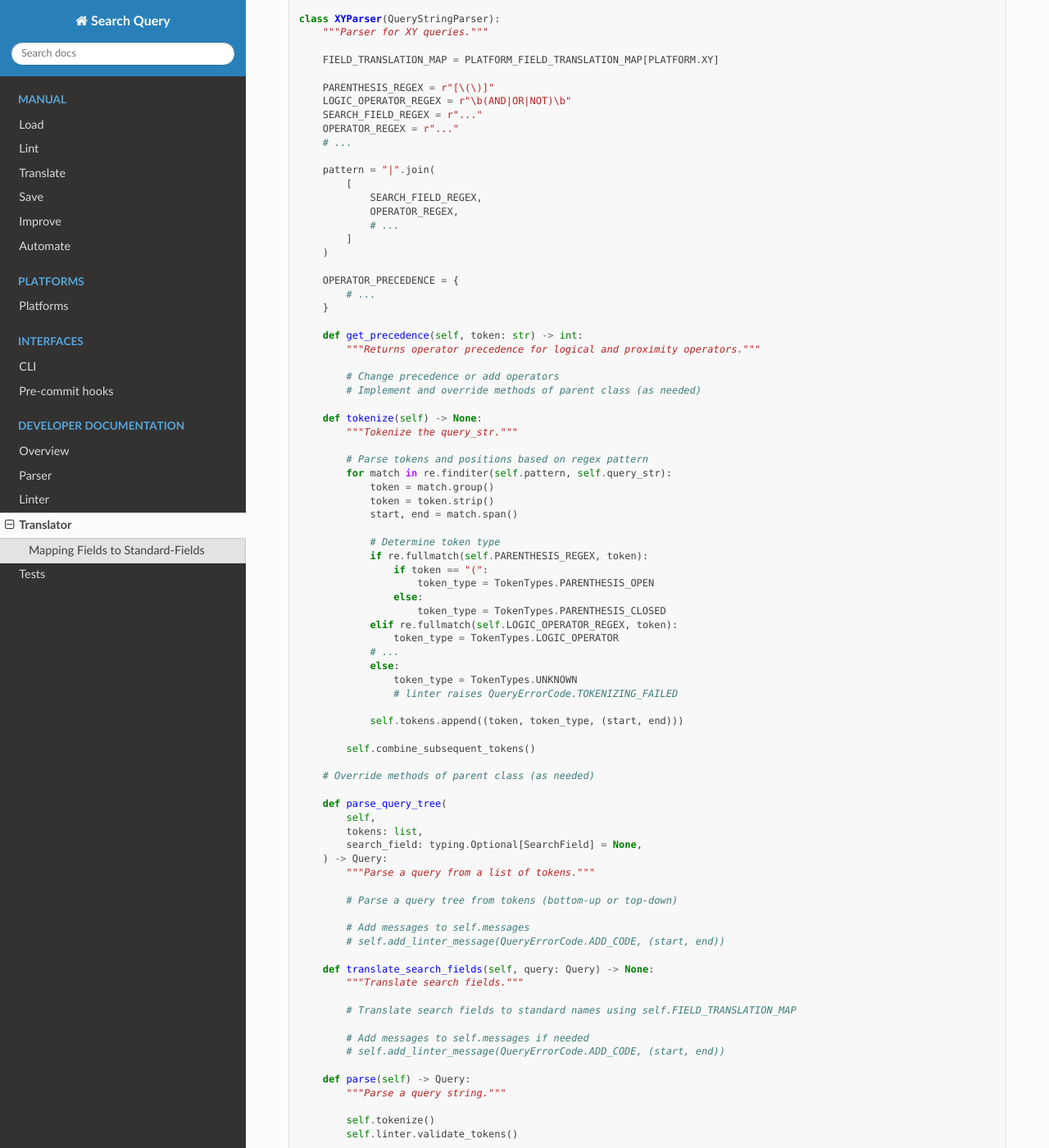
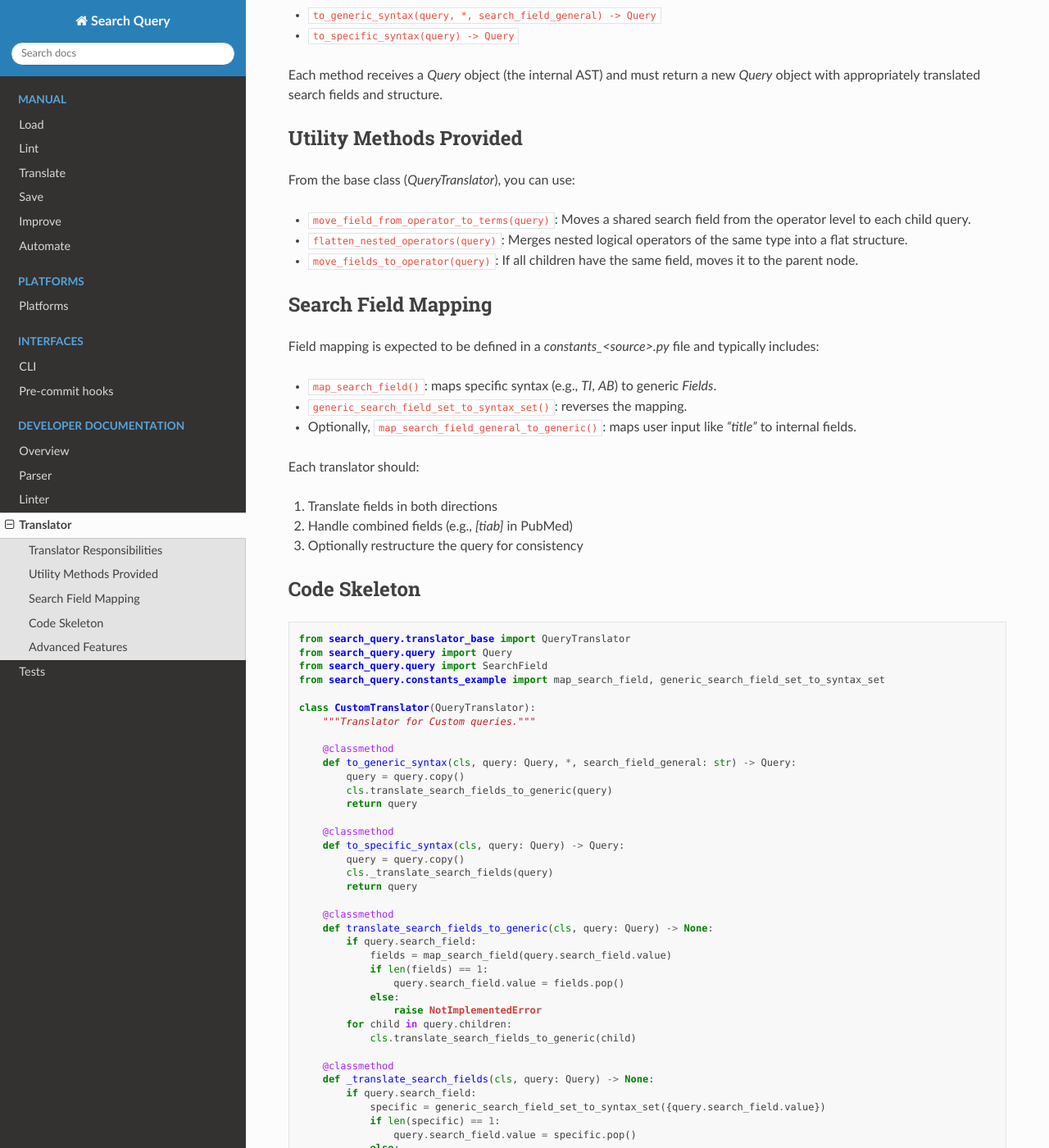
Before and after one commit to CoLRev-Environment/search-query, a Sphinx documentation site: the page built from docs/source/dev_docs/translator_development.rst, in a window 1280 px wide and 1400 px high, scrolled down 427 px. Shown: the whole window at 82% size. Built offline with Sphinx 7.4.7 and the Read the Docs theme 3.1.0, drawn with Linux system fonts in a browser that asks for light colours; some of the changed text lies outside the part shown.

Commit message:
update docs

```diff
--- a/docs/source/dev_docs/linter_skeleton.py
+++ b/docs/source/dev_docs/linter_skeleton.py
@@ -1,21 +1,43 @@
-#!/usr/bin/env python3
-"""XY query parser."""
 from search_query.linter_base import QueryStringLinter
-
+from search_query.constants import TokenTypes, QueryErrorCode
 
 class XYQueryStringLinter(QueryStringLinter):
-    """Linter for XY Query Strings"""
+    """Linter for XY query strings"""
+
+    VALID_TOKEN_SEQUENCES = {
+        TokenTypes.FIELD: [TokenTypes.SEARCH_TERM],
+        TokenTypes.SEARCH_TERM: [TokenTypes.LOGIC_OPERATOR, TokenTypes.PARENTHESIS_CLOSED],
+        TokenTypes.LOGIC_OPERATOR: [TokenTypes.SEARCH_TERM, TokenTypes.PARENTHESIS_OPEN],
+        # ...
+    }
 
     def validate_tokens(self) -> None:
-        """Validate token list"""
-
-        self.check_invalid_syntax()
-        self.check_missing_tokens()
+        """Main validation routine"""
+        self.check_unbalanced_parentheses()
         self.check_unknown_token_types()
         self.check_invalid_token_sequences()
-        self.check_unbalanced_parentheses()
-        self.add_artificial_parentheses_for_operator_precedence()
         self.check_operator_capitalization()
         self.check_invalid_characters_in_search_term("@&%$^~\\<>{}()[]#")
 
-        # several checks are available via QueryStringLinter
+        # custom validation
+        self.check_unsupported_search_fields()
+        self.check_field_positioning()
+
+    def check_unsupported_search_fields(self) -> None:
+        for token in self.parser.tokens:
+            if token.type == TokenTypes.FIELD and token.value not in VALID_FIELDS:
+                self.add_linter_message(
+                    QueryErrorCode.SEARCH_FIELD_UNSUPPORTED,
+                    position=token.position,
+                    details=f"Field {token.value} is not supported",
+                )
+
+    def check_invalid_token_sequences(self) -> None:
+        for i, token in enumerate(self.parser.tokens[:-1]):
+            expected = self.VALID_TOKEN_SEQUENCES.get(token.type, [])
+            if self.parser.tokens[i + 1].type not in expected:
+                self.add_linter_message(
+                    QueryErrorCode.INVALID_TOKEN_SEQUENCE,
+                    position=self.parser.tokens[i + 1].position,
+                    details=f"Unexpected token after {token.type}",
+                )
--- a/docs/source/dev_docs/parser_skeleton.py
+++ b/docs/source/dev_docs/parser_skeleton.py
@@ -1,121 +1,39 @@
-#!/usr/bin/env python3
-"""XY query parser."""
-from __future__ import annotations
-
-import re
-import typing
-
-from search_query.constants import PLATFORM
-from search_query.constants import PLATFORM_FIELD_TRANSLATION_MAP
-from search_query.constants import TokenTypes
-from search_query.parser_base import QueryListParser
-from search_query.parser_base import QueryStringParser
-from search_query.query import Query
-from search_query.query import SearchField
-
-
-class XYParser(QueryStringParser):
-    """Parser for XY queries."""
-
-    FIELD_TRANSLATION_MAP = PLATFORM_FIELD_TRANSLATION_MAP[PLATFORM.XY]
-
+class CustomParser(QueryStringParser):
     PARENTHESIS_REGEX = r"[\(\)]"
     LOGIC_OPERATOR_REGEX = r"\b(AND|OR|NOT)\b"
-    SEARCH_FIELD_REGEX = r"..."
-    OPERATOR_REGEX = r"..."
-    # ...
+    SEARCH_FIELD_REGEX = r"\b\w{2}="
+    SEARCH_TERM_REGEX = r"\"[^\"]+\"|\S+"
 
     pattern = "|".join(
-        [
-            SEARCH_FIELD_REGEX,
-            OPERATOR_REGEX,
-            # ...
-        ]
+        [PARENTHESIS_REGEX, LOGIC_OPERATOR_REGEX, SEARCH_FIELD_REGEX, SEARCH_TERM_REGEX]
     )
 
-    OPERATOR_PRECEDENCE = {
-        # ...
-    }
+    def __init__(self, query_str, *, search_field_general="", mode=LinterMode.STRICT):
+        super().__init__(
+            query_str, search_field_general=search_field_general, mode=mode
+        )
+        self.linter = CustomLinter(self)
 
-    def get_precedence(self, token: str) -> int:
-        """Returns operator precedence for logical and proximity operators."""
+    def tokenize(self):
+        for match in re.finditer(self.pattern, self.query_str):
+            token = match.group().strip()
+            start, end = match.span()
+            # assign token_type as shown above
+            self.tokens.append(
+                Token(value=token, type=token_type, position=(start, end))
+            )
 
-        # Change precedence or add operators
-        # Implement and override methods of parent class (as needed)
+        self.combine_subsequent_terms()
 
-    def tokenize(self) -> None:
-        """Tokenize the query_str."""
-
-        # Parse tokens and positions based on regex pattern
-        for match in re.finditer(self.pattern, self.query_str):
-            token = match.group()
-            token = token.strip()
-            start, end = match.span()
-
-            # Determine token type
-            if re.fullmatch(self.PARENTHESIS_REGEX, token):
-                if token == "(":
-                    token_type = TokenTypes.PARENTHESIS_OPEN
-                else:
-                    token_type = TokenTypes.PARENTHESIS_CLOSED
-            elif re.fullmatch(self.LOGIC_OPERATOR_REGEX, token):
-                token_type = TokenTypes.LOGIC_OPERATOR
-            # ...
-            else:
-                token_type = TokenTypes.UNKNOWN
-                # linter raises QueryErrorCode.TOKENIZING_FAILED
-
-            self.tokens.append((token, token_type, (start, end)))
-
-        self.combine_subsequent_tokens()
-
-    # Override methods of parent class (as needed)
-
-    def parse_query_tree(
-        self,
-        tokens: list,
-        search_field: typing.Optional[SearchField] = None,
-    ) -> Query:
-        """Parse a query from a list of tokens."""
-
-        # Parse a query tree from tokens (bottom-up or top-down)
-
-        # Add messages to self.messages
-        # self.add_linter_message(QueryErrorCode.ADD_CODE, (start, end))
-
-    def translate_search_fields(self, query: Query) -> None:
-        """Translate search fields."""
-
-        # Translate search fields to standard names using self.FIELD_TRANSLATION_MAP
-
-        # Add messages to self.messages if needed
-        # self.add_linter_message(QueryErrorCode.ADD_CODE, (start, end))
+    def parse_query_tree(self, tokens: list) -> Query:
+        # Build query tree here
+        ...
 
     def parse(self) -> Query:
-        """Parse a query string."""
-
         self.tokenize()
         self.linter.validate_tokens()
-
+        self.linter.check_status()
         query = self.parse_query_tree(self.tokens)
-        self.translate_search_fields(query)
-
-        # If self.mode == "strict", raise exception if self.messages is not empty
-
+        self.linter.validate_query_tree(query)
+        self.linter.check_status()
         return query
-
-
-class XYListParser(QueryListParser):
-    """Parser for XY (list format) queries."""
-
-    LIST_ITEM_REGEX = r"..."
-
-    def __init__(self, query_list: str) -> None:
-        super().__init__(query_list, XYParser)
-
-    def get_token_str(self, token_nr: str) -> str:
-        return f"#{token_nr}"
-
-    # Override methods of parent class (as needed)
-
-    # The parse() method of QueryListParser is called to parse the list of queries
--- a/docs/source/dev_docs/translator_development.rst
+++ b/docs/source/dev_docs/translator_development.rst
@@ -1,29 +1,60 @@
 Translator
 ============
 
-.. literalinclude:: parser_skeleton.py
+Translators convert between:
+
+- Generic query syntax used in internal logic, and
+- Specific query syntax required by a given search engine (e.g., PubMed, EBSCO, Web of Science).
+
+Each translator implements `QueryTranslator`, the abstract base class from ``translator_base.py``.
+
+Translator Responsibilities
+---------------------------
+
+A translator must implement the following two class methods:
+
+- ``to_generic_syntax(query, *, search_field_general) -> Query``
+- ``to_specific_syntax(query) -> Query``
+
+Each method receives a `Query` object (the internal AST) and must return a new `Query` object with appropriately translated search fields and structure.
+
+Utility Methods Provided
+------------------------
+
+From the base class (`QueryTranslator`), you can use:
+
+- ``move_field_from_operator_to_terms(query)``:
+  Moves a shared search field from the operator level to each child query.
+- ``flatten_nested_operators(query)``:
+  Merges nested logical operators of the same type into a flat structure.
+- ``move_fields_to_operator(query)``:
+  If all children have the same field, moves it to the parent node.
+
+Search Field Mapping
+--------------------
+
+Field mapping is expected to be defined in a `constants_<source>.py` file and typically includes:
+
+- ``map_search_field()``: maps specific syntax (e.g., `TI`, `AB`) to generic `Fields`.
+- ``generic_search_field_set_to_syntax_set()``: reverses the mapping.
+- Optionally, ``map_search_field_general_to_generic()``: maps user input like `"title"` to internal fields.
+
+Each translator should:
+
+1. Translate fields in both directions
+2. Handle combined fields (e.g., `[tiab]` in PubMed)
+3. Optionally restructure the query for consistency
+
+Code Skeleton
+-------------
+
+.. literalinclude:: translator_skeleton.py
    :language: python
 
 
-Mapping Fields to Standard-Fields
-----------------------------------------------------------
+Advanced Features
+-----------------
 
-The search fields supported by the database (Platform-Fields) may not necessarily match exactly with the standard fields (Standard-Fields) in ``constants.Fields``.
+Some translators include advanced restructuring logic:
 
-TODO : revisit this part:
-
-We distinguish the following cases:
-
-**1:1 matches**
-
-Cases where a 1:1 match exists between DB-Fields and Standard-Fields are added to the ``constants.PLATFORM_FIELD_MAP``.
-
-**1:n matches**
-
-Cases where a DB-Field combines multiple Standard-Fields are added to the ``constants.PLATFORM_COMBINED_FIELDS_MAP``. For example, Pubmed offers a search for ``[tiab]``, which combines ``Fields.TITLE`` and ``Fields.ABSTRACT``.
-
-When parsing combined DB-Fields, the standard platform should consist of n nodes, each with the same search term and an atomic Standard-Field. For example, ``Literacy[tiab]`` should become ``(Literacy[ti] OR Literacy[ab])``. When serializing a database string, it is recommended to combine Standard-Fields into DB-Fields whenever possible.
-
-**n:1 matches**
-
-If multiple Database-Fields correspond to the same Standard-Field, a combination of the default Database-Field and Standard-Field are added to the ``constants.PLATFORM_FIELD_MAP``. Non-default Database-Fields are replaced by the parser. For example, the default for MeSH terms at Pubmed is ``[mh]``, but the parser also supports ``[mesh]``.
+- **PubMed**: supports `[tiab]` expansion into OR combinations of `[ti]` and `[ab]`
--- a/docs/source/dev_docs/translator_skeleton.py
+++ b/docs/source/dev_docs/translator_skeleton.py
@@ -1,80 +1,41 @@
-import re
+from search_query.translator_base import QueryTranslator
+from search_query.query import Query
+from search_query.query import SearchField
+from search_query.constants_example import map_search_field, generic_search_field_set_to_syntax_set
 
-# handle special cases before (e.g., [tiab:~6])?
-# simply replace the search_field values
+class CustomTranslator(QueryTranslator):
+    """Translator for Custom queries."""
 
-# Map different variations (such as capitalization, short/long versions) to a standard_syntax_str
-PREPROCESSING_MAP = {
-    "TI=": r"TI=|Title=",
-}
+    @classmethod
+    def to_generic_syntax(cls, query: Query, *, search_field_general: str) -> Query:
+        query = query.copy()
+        cls.translate_search_fields_to_generic(query)
+        return query
 
-def map_to_standard(syntax_str: str) -> set:
-    for standard_key, variation_regex in PREPROCESSING_MAP.items():
-        if re.match(variation_regex, syntax_str, flags=re.IGNORECASE):
-            return standard_key
-    return "default"
+    @classmethod
+    def to_specific_syntax(cls, query: Query) -> Query:
+        query = query.copy()
+        cls._translate_search_fields(query)
+        return query
 
-# Map standard_syntax_str to set of generic_search_field_set
-SYNTAX_GENERIC_MAP = {
-    "TIAB=": {"TI=", "AB="},
-    "TI=": {"TI="},
-    "AB=": {"AB="},
-    "TP=": {"TP="},
-    "ATP=": {"TP="},
-    "WOSTP=": {"TP="},
-}
+    @classmethod
+    def translate_search_fields_to_generic(cls, query: Query) -> None:
+        if query.search_field:
+            fields = map_search_field(query.search_field.value)
+            if len(fields) == 1:
+                query.search_field.value = fields.pop()
+            else:
+                raise NotImplementedError
+        for child in query.children:
+            cls.translate_search_fields_to_generic(child)
 
-def syntax_str_to_generic_search_field_set(syntax_str: str) -> set:
-    standard_syntax_str = map_to_standard(syntax_str)
-    generic_search_field_set = SYNTAX_GENERIC_MAP[standard_syntax_str]
-    return generic_search_field_set
-
-def generic_search_field_set_to_syntax_set(generic_search_field_set: set) -> set:
-    syntax_set = {}
-    for key, value in SYNTAX_GENERIC_MAP.items():
-        if generic_search_field_set == value:
-            syntax_set.add(key)
-            # will add TIAB for {TI, AB} but not TI or AB
-            # will add TP, ATP, and WOSTP for {TP}
-    if not syntax_set:
-        raise Exception
-
-    return syntax_set
-
-
-# search_field string in syntax_1
-sf_1 = "TI"
-# mapped to a set of generic search fields
-sf = {"TI"}
-# mapped to a set of strings in syntax_2
-sf_2 = {"[ti]"}
-
-# search_field string in syntax_1
-sf_1 = "TIAB"
-# mapped to a set of generic search fields
-sf = {"TI", "AB"}
-# mapped to a set of strings in syntax_2
-sf_2 = {"TI=", "AB="}
-
-# search_field string in syntax_1
-sf_1 = "TIAB"
-# mapped to a set of generic search fields
-sf = {"TI", "AB"}
-# mapped to a set of strings in syntax_2
-sf_2 = {"[tiab]"}
-
-# search_field string in syntax_1
-sf_1 = "TP"
-# mapped to a set of generic search fields
-sf = {"TP"}
-# mapped to a set of strings in syntax_2
-sf_2 = {"[tp]", "[atp]", "[wostp]"}
-
-
-
-# linters: operate on syntax-specific fields
-
-# parser: if len(sf_1) > 1:
-# create OR query with children for each element in search_field
-
-# TODO : example for creating OR queries (or combining them)
+    @classmethod
+    def _translate_search_fields(cls, query: Query) -> None:
+        if query.search_field:
+            specific = generic_search_field_set_to_syntax_set({query.search_field.value})
+            if len(specific) == 1:
+                query.search_field.value = specific.pop()
+            else:
+                raise NotImplementedError
+        for child in query.children:
+            cls._translate_search_fields(child)
```
Also changed, not shown: docs/source/dev_docs/linter_development.rst (+34 -6 lines), docs/source/dev_docs/parser_development.rst (+85 -4 lines), docs/source/dev_docs/documentation.png, 1 other file.
